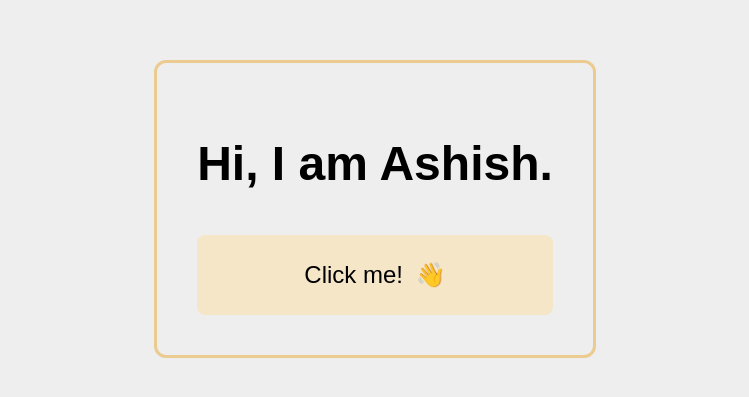
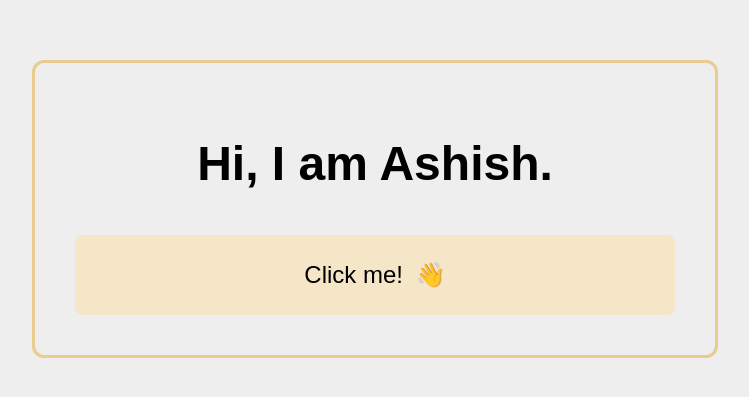
Before and after one commit to Ashish-Shikhrakar/Learning-Git, a plain HTML site: page index.html in a window 1280 px wide. Shown: the part 191-588 px from the top of the page, without its empty margins (265-1014 px from the left). Drawn offline with Linux system fonts and the light colour scheme.

Commit message:
Fix widths

```diff
--- a/globals.css
+++ b/globals.css
@@ -25,9 +25,15 @@ a {
   padding: 2.5rem;
   border: 3px solid #ebcb90;
   margin: 0 auto;
-  max-width: 600px;
+  width: 600px;
+  max-width: 1080px;
   border-radius: 12px;
 }
+
+.centered-text {
+  text-align: center;
+}
+
 .button-style {
   padding: 1.5rem;
   background: #f6e6c8;
--- a/index.html
+++ b/index.html
@@ -8,7 +8,7 @@
 </head>
 <body>
     <div class="container">
-        <h1>Hi, I am Ashish.</h1>
+        <h1 class="centered-text">Hi, I am Ashish.</h1>
         <a href="https://www.youtube.com/watch?v=dQw4w9WgXcQ" class="button-style">
             Click me! <span class="wave">👋</span>
         </a>
```
